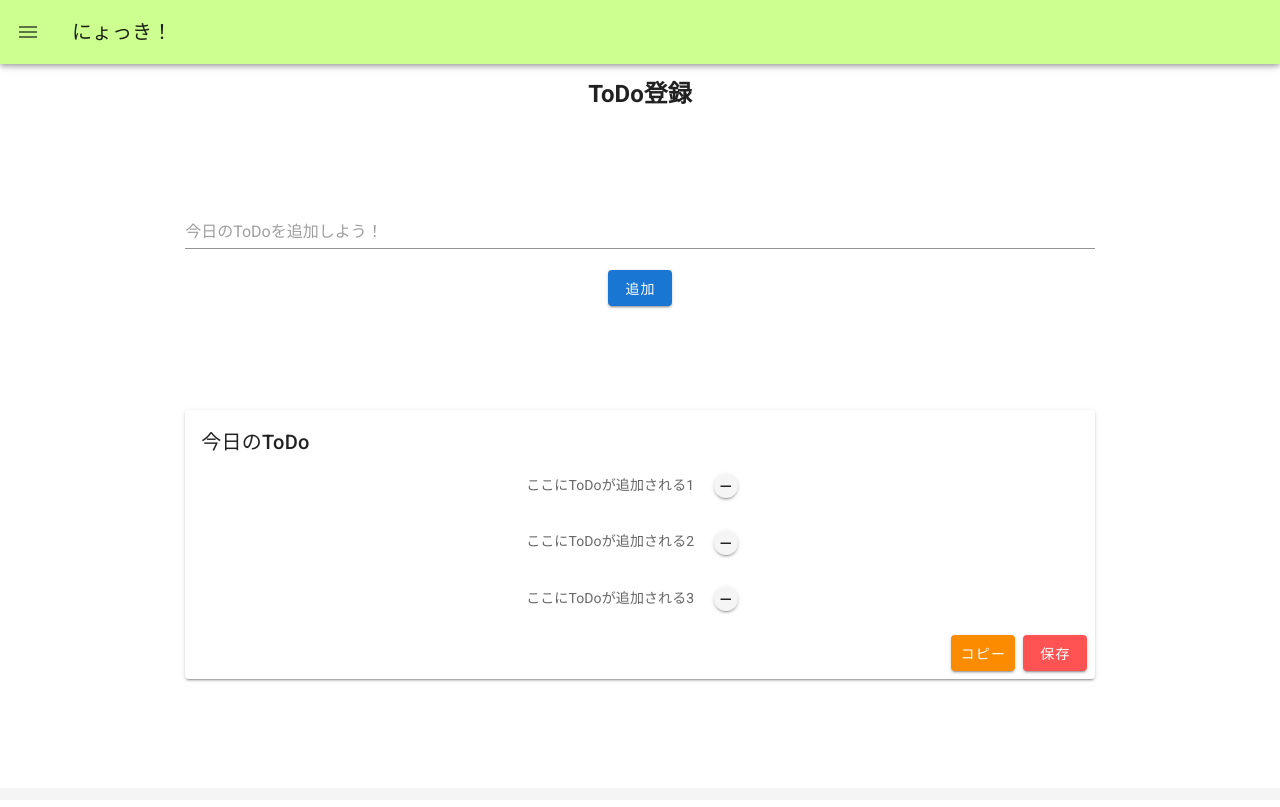
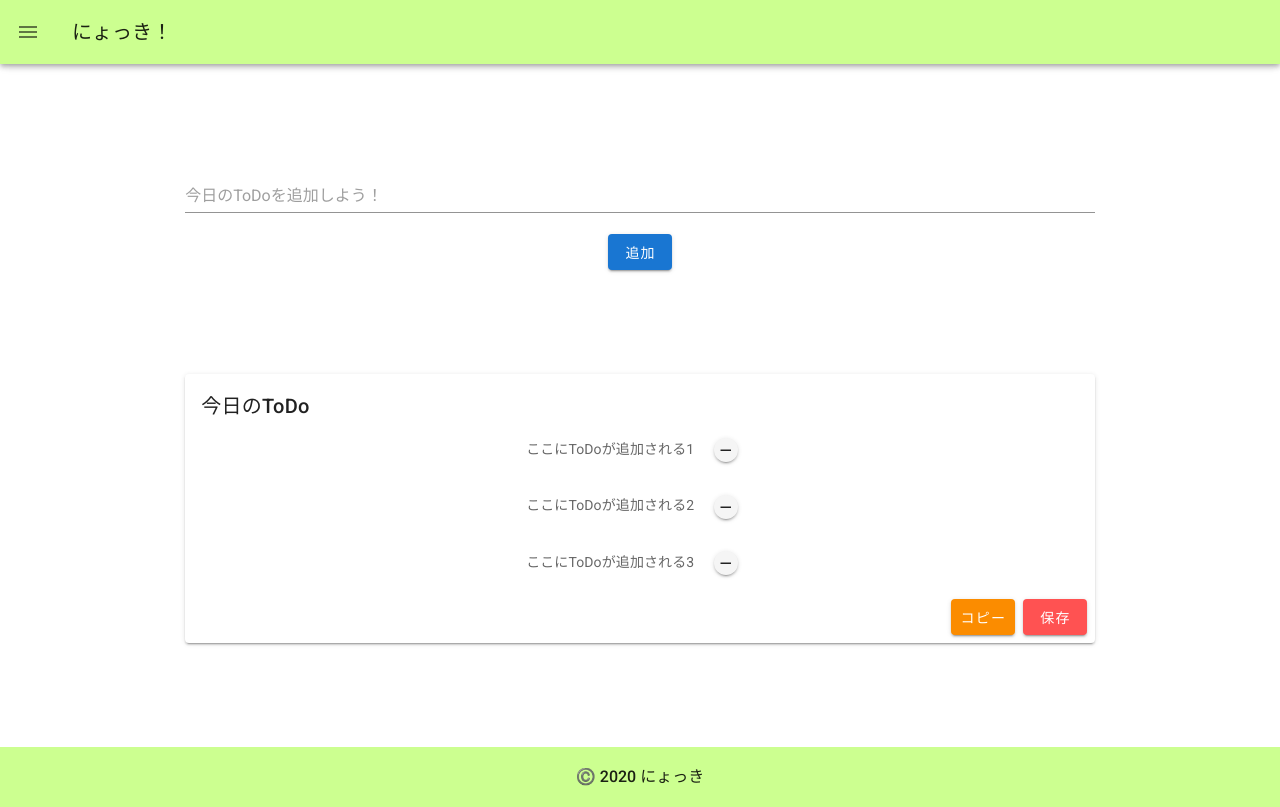
Before and after one commit to salt877/nyokki, a Vue app: page /registerToDo in a window 1280 px wide. Built offline with nearby package versions, Linux system fonts and the light colour scheme.

Commit message:
フッターを追加しました。

```diff
--- a/src/App.vue
+++ b/src/App.vue
@@ -5,19 +5,25 @@
     <v-main>
       <router-view/>
     </v-main>
-    <v-footer>
-      <!-- フッダー-->
+      <!-- フッター -->
+    <v-footer
+        class="font-weight-medium"
+        color="light-green accent-1"
+    >
+      <Footer></Footer>
     </v-footer>
   </v-app>
 </template>
 
 <script>
-import Navigation from './components/Navigation'
+import Navigation from './components/Navigation';
+import Footer from './components/Footer';
 
 export default {
   name: 'App',
   components: {
-    Navigation
+    Navigation,
+    Footer
   }
 };
 </script>
--- /dev/null
+++ b/src/components/Footer.vue
@@ -0,0 +1,13 @@
+<template>
+        <v-col
+            class="text-center"
+            cols="12"
+        >
+        ©️ 2020 にょっき
+        </v-col>
+</template>
+<script>
+export default {
+    name: "footer"
+}
+</script>
--- /dev/null
+++ b/src/components/ManageToDo.vue
@@ -0,0 +1,102 @@
+<template>
+    <v-container>
+        <h2>ToDo管理</h2>
+        <h3>達成率：○○％</h3>
+        <div id="box1" class="task-box">
+            <draggable tag="ul" :options="{group:'ITEMS'}">
+                <li v-for="incomplete in incompletes" :key="incomplete.no">{{ incomplete.name }} </li>
+            </draggable>
+        </div>
+        <div id="box2" class="task-box">
+            <draggable tag="ul" :options="{group:'ITEMS'}">
+                <li v-for="complete in completes" :key="complete.no">{{ complete.name }} </li>
+            </draggable>
+        </div>
+    </v-container>
+</template>
+
+<script>
+import draggable from 'vuedraggable';
+
+  export default {
+    name: "ManageToDo",
+    components: {
+        draggable
+    },
+    data() {
+        return {
+            incompletes: [
+                { no:1 , name: 'ToDoの移動ができる1' },
+                { no:2 , name: 'ToDoの移動ができる2' },
+                { no:3 , name: 'ToDoの移動ができる3' }
+            ],
+             completes: [
+                { no:4 , name: 'ToDoの移動ができる4'},
+                { no:5 , name: 'ToDoの移動ができる5' },
+                { no:6 , name: 'ToDoの移動ができる6' }
+            ]
+        }
+    }
+  };
+</script>
+
+<style scoped>
+.container {
+    text-align: center;
+}
+h2 {
+    text-align: center;
+}
+h3 {
+    text-align: right;
+    margin-right: 5%;
+}
+.task-box {
+    width: 49%;
+    float: left;
+    border-radius: 1em;
+    padding: 2em;
+    position: relative;
+    margin: 5em 0em;
+}
+#box1 {
+    border: 0.3em solid rgb(255, 123, 123);
+    margin-right: 1%;
+}
+#box2 {
+    border: 0.3em solid rgb(142, 159, 255);
+    margin-left: 1%;
+}
+
+#box1::before {
+    background-color: #fff;
+    color: #333;
+    content: "未完了";
+    font-weight: bold;
+    font-size: 1.6em;
+    padding: 0px 10px;
+    position: absolute;
+    top: -0.8em;
+    left: 44%;
+}
+#box2::before {
+    background-color: #fff;
+    color: #333;
+    content: "完了";
+    font-weight: bold;
+    font-size: 1.6em;
+    padding: 0px 10px;
+    position: absolute;
+    top: -0.8em;
+    right: 42%;
+}
+ul {
+    padding: 0px 0px;
+    list-style-type: none;
+}
+li {
+    cursor:pointer;
+    padding: 10px;
+    border: solid #ddd 1px;
+}
+</style>
--- a/src/components/RegisterToDo.vue
+++ b/src/components/RegisterToDo.vue
@@ -1,10 +1,11 @@
 <template>
-    <v-row>
+    <v-container>
+        <v-row>
             <v-col>
                 <v-text-field
                     placeholder="今日のToDoを追加しよう！"
                     v-model="toDoCard"
-                    >
+                >
                 </v-text-field>
                 <v-btn
                     color="primary"
@@ -13,6 +14,45 @@
                 </v-btn>
             </v-col>
         </v-row>
+        <v-row>
+            <v-col>
+                <v-card>
+                    <v-card-title>
+                        今日のToDo
+                    </v-card-title>
+                    <v-card-text
+                        v-for="todo in todos"
+                        :key="todo"
+                    >
+                        {{todo.text}}
+                    <v-btn
+                        elevation="2"
+                        fab
+                        x-small
+                        color="gray"
+                    >
+                        <v-icon>
+                            mdi-minus
+                        </v-icon>
+                    </v-btn>
+                    </v-card-text>
+                    <v-card-actions>
+                        <v-spacer></v-spacer>
+                        <v-btn
+                            color="warning"
+                            @click="copyToDo"
+                            >コピー
+                        </v-btn>
+                        <v-btn
+                            color="error"
+                            @click="saveToDo"
+                        >保存
+                        </v-btn>
+                    </v-card-actions>
+                </v-card>
+             </v-col>
+        </v-row>
+    </v-container>
 </template>
 
 <script>
@@ -42,3 +82,22 @@ export default {
     }
 }
 </script>
+<style scoped>
+.container {
+    text-align: center;
+}
+.row {
+    align-content: center;
+    margin: 5em 0em;
+}
+.v-input, .v-card{
+    max-width: 80%;
+    margin: 0 auto;
+}
+.v-btn--fab.v-size--x-small {
+    width: 1.5rem;
+    height: 1.5rem;
+    margin: 0 1rem;
+}
+
+</style>
--- a/src/components/Userpage.vue
+++ b/src/components/Userpage.vue
@@ -1,25 +1,39 @@
 <template>
     <v-container>
-        <h2>ユーザーページ</h2>
+        <h2>○○さんのページ</h2>
         <v-row>
             <v-col>
                 <v-avatar size="150" >
                     <img src="../images/same.jpeg">
-                    <br>
                 </v-avatar>
-                    <v-text>ユーザー名：サメ</v-text>
+                    <p>ユーザー名：サメ</p>
+            </v-col>
+            <v-col>
+                <p>咲かせた花数🌷：10🌸 +</p>
                 <img class="flower" src="../images/flower8_31day.png">
             </v-col>
-            </v-row>
-            <v-row>
+            <v-col>
+                <v-btn color="light-green accent-2">フォロー申請</v-btn>
+                <!-- フォロー済の場合-->
+                <!-- <v-btn color="green">フォロー中</v-btn> -->
+            </v-col>
+        </v-row>
+        <v-row>
             <v-col>
                 <v-card>
-                <p>フォローOKなら日報・月報に切り替わる</p>
-                <p>カレンダーコンポーネント</p>
+                <p>フォロー済なら日報・月報に切り替わる</p>
                 <CalendarComponent></CalendarComponent>
                 </v-card>
             </v-col>
-    </v-row>
+        </v-row>
+        <v-row>
+            <v-col>
+                <v-card>
+                    <p>未フォローならこれが表示される</p>
+                    <p class="follow-yet">フォロー申請を送ろう！</p>
+                </v-card>
+            </v-col>
+        </v-row>
   </v-container>
 </template>
 
@@ -35,6 +49,15 @@ import CalendarComponent from '../components/CalendarComponent.vue';
 </script>
 
 <style scoped>
+.container {
+    text-align: center;
+}
+p {
+    margin-top: 16px;
+}
+.row {
+    margin: 20px 0;
+}
 .col {
     text-align: center;
 }
@@ -42,4 +65,12 @@ import CalendarComponent from '../components/CalendarComponent.vue';
     width: auto;
     height: 150px;
 }
+.v-btn {
+    top: 50%;
+    bottom: 50%;
+}
+.follow-yet {
+    padding: 100px;
+}
+
 </style>
--- a/src/views/ManageToDo.vue
+++ b/src/views/ManageToDo.vue
@@ -1,99 +1,14 @@
 <template>
-      <v-container>
-        <h2>ToDo管理</h2>
-        <h3>達成率：○○％</h3>
-        <div id="box1" class="box">
-            <draggable tag="ul" :options="{group:'ITEMS'}">
-                <li v-for="incomplete in incompletes" :key="incomplete.no">{{ incomplete.name }} </li>
-            </draggable>
-        </div>
-        <div id="box2" class="box">
-            <draggable tag="ul" :options="{group:'ITEMS'}">
-                <li v-for="complete in completes" :key="complete.no">{{ complete.name }} </li>
-            </draggable>
-        </div>
-      </v-container>
+      <ManageToDoComponent></ManageToDoComponent>
 </template>
 
 <script>
-import draggable from 'vuedraggable';
+import ManageToDoComponent from '../components/ManageToDo'
 
-  export default {
+    export default {
     name: "ManageToDo",
     components: {
-        draggable
-    },
-    data() {
-        return {
-            incompletes: [
-                { no:1 , name: 'ToDoの移動ができる1' },
-                { no:2 , name: 'ToDoの移動ができる2' },
-                { no:3 , name: 'ToDoの移動ができる3' }
-            ],
-             completes: [
-                { no:4 , name: 'ToDoの移動ができる4'},
-                { no:5 , name: 'ToDoの移動ができる5' },
-                { no:6 , name: 'ToDoの移動ができる6' }
-            ]
-        }
+        ManageToDoComponent
     }
   };
 </script>
-
-<style scoped>
-h2 {
-    text-align: center;
-}
-h3 {
-    text-align: right;
-    margin-right: 5%;
-}
-.box {
-    width: 49%;
-    float: left;
-    border-radius: 1em;
-    padding: 2em;
-    position: relative;
-    margin: 5em 0em;
-}
-#box1 {
-    border: 0.3em solid rgb(255, 123, 123);
-    margin-right: 1%;
-}
-#box2 {
-    border: 0.3em solid rgb(142, 159, 255);
-    margin-left: 1%;
-}
-
-#box1::before {
-    background-color: #fff;
-    color: #333;
-    content: "未完了";
-    font-weight: bold;
-    font-size: 1.6em;
-    padding: 0px 10px;
-    position: absolute;
-    top: -0.8em;
-    left: 44%;
-}
-#box2::before {
-    background-color: #fff;
-    color: #333;
-    content: "完了";
-    font-weight: bold;
-    font-size: 1.6em;
-    padding: 0px 10px;
-    position: absolute;
-    top: -0.8em;
-    right: 42%;
-}
-ul {
-    padding: 0px 0px;
-    list-style-type: none;
-}
-li {
-    cursor:pointer;
-    padding: 10px;
-    border: solid #ddd 1px;
-}
-</style>
--- a/src/views/RegisterToDo.vue
+++ b/src/views/RegisterToDo.vue
@@ -1,104 +1,13 @@
 <template>
-    <v-container>
-        <h2>ToDo登録</h2>
-        <v-row>
-            <v-col>
-                <v-text-field
-                    placeholder="今日のToDoを追加しよう！"
-                    v-model="toDoCard"
-                    >
-                </v-text-field>
-                <v-btn
-                    color="primary"
-                    @click="addToDoCard()"
-                >追加
-                </v-btn>
-            </v-col>
-        </v-row>
-        <v-row>
-            <v-col>
-                <v-card>
-            <v-card-title>
-                今日のToDo
-            </v-card-title>
-            <v-card-text
-                v-for="todo in todos"
-                :key="todo"
-            >
-                {{todo.text}}
-                 <v-btn
-                    elevation="2"
-                    fab
-                    x-small
-                    color="gray"
-                >
-                    <v-icon>
-                        mdi-minus
-                    </v-icon>
-                </v-btn>
-            </v-card-text>
-            <v-card-actions>
-                <v-spacer></v-spacer>
-                <v-btn
-                    color="warning"
-                    @click="copyToDo"
-                 >コピー
-                 </v-btn>
-                 <v-btn
-                    color="error"
-                    @click="saveToDo"
-                 >保存
-                </v-btn>
-            </v-card-actions>
-            </v-card>
-            </v-col>
-        </v-row>
-    </v-container>
+    <RegisterToDoComponent></RegisterToDoComponent>
 </template>
 
 <script>
+import RegisterToDoComponent from '../components/RegisterToDo'
   export default {
     name: "RegisterToDo",
-    data(){
-        return {
-            toDoCard: '',
-            todos:[
-                { text: 'ここにToDoが追加される1' },
-                { text: 'ここにToDoが追加される2' },
-                { text: 'ここにToDoが追加される3' }
-            ]
-        }
-    },
-    methods: {
-        addToDoCard: function(){
-            const newToDoCard = this.toDoCard;
-            if (!newToDoCard){
-                return ;
-            }
-            this.todos.push({
-                text: newToDoCard
-            });
-            this.toDoCard = '';
-        }
+    components : {
+        RegisterToDoComponent
     }
   };
 </script>
-<style scoped>
-.container {
-    text-align: center;
-}
-.row {
-    align-content: center;
-    margin: 5em 0em;
-}
-.v-input, .v-card{
-    max-width: 80%;
-    margin: 0 auto;
-}
-.v-btn--fab.v-size--x-small {
-    width: 1.5rem;
-    height: 1.5rem;
-    margin: 0 1rem;
-}
-
-</style>
```
